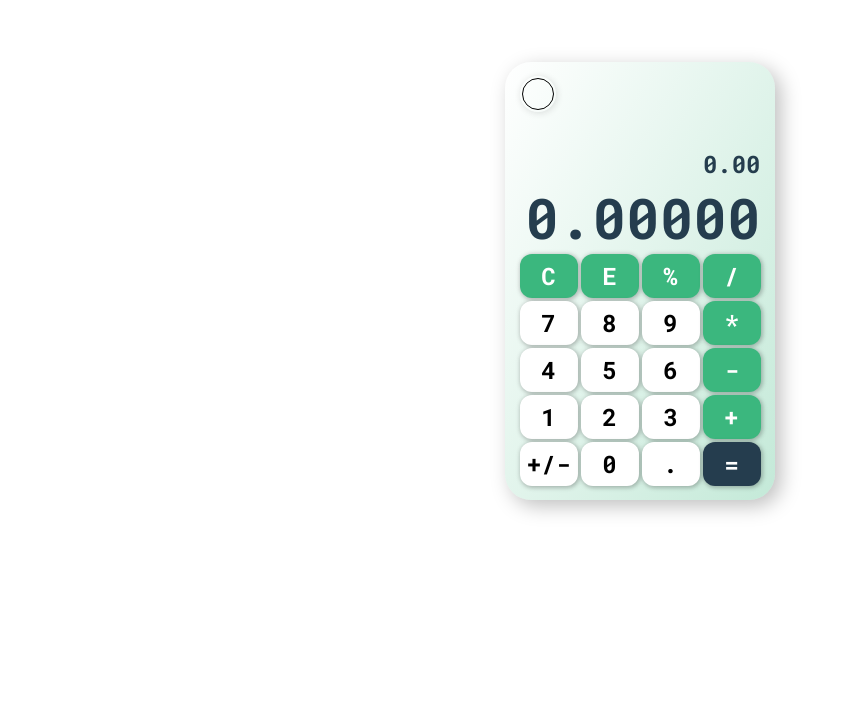
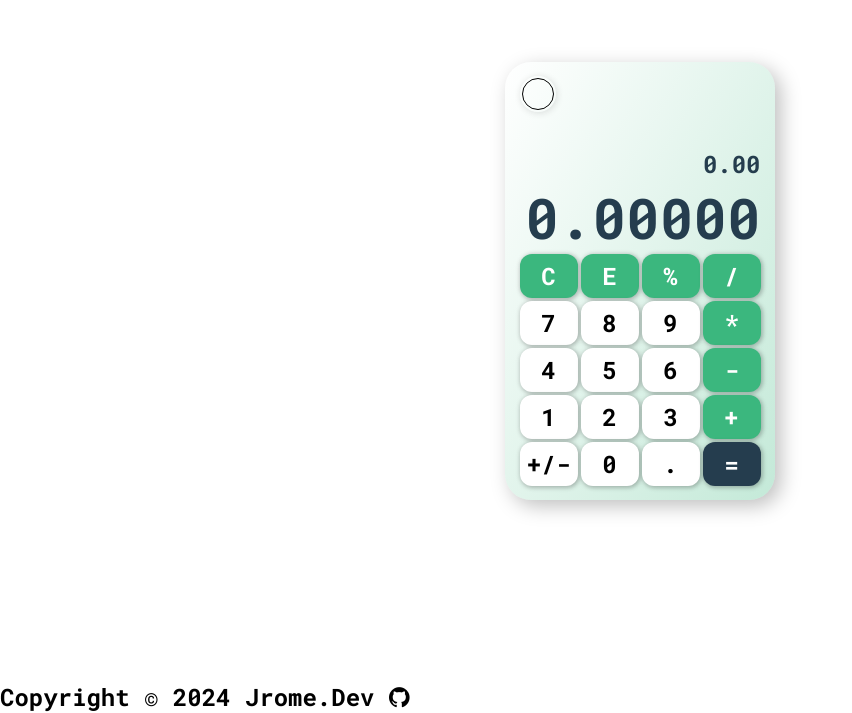
Before and after one commit to jrome3920/calculator, a plain HTML site: page index.html in a window 1280 px wide. Shown: the part 119-832 px from the top of the page, without its empty margins (0-852 px from the left). Before the commit the page ends 800 px from the top, so only its background shows below. Drawn offline with Linux system fonts and the light colour scheme.

Commit message:
Added footer

```diff
--- a/index.html
+++ b/index.html
@@ -6,6 +6,7 @@
     <meta name="viewport" content="width=device-width, initial-scale=1.0">
     <title>Calculator</title>
     <link rel="stylesheet" href="style.css">
+    <link rel="stylesheet" href="https://cdnjs.cloudflare.com/ajax/libs/font-awesome/4.7.0/css/font-awesome.min.css">
 </head>
 
 <body>
@@ -42,6 +43,10 @@
             </div>
         </div>
     </div>
+    <footer>
+        <span>Copyright &copy; 2024 Jrome.Dev</span>
+        <i class="fa fa-github"></i>
+    </footer>
     <script src="script.js"></script>
 </body>
 
```
